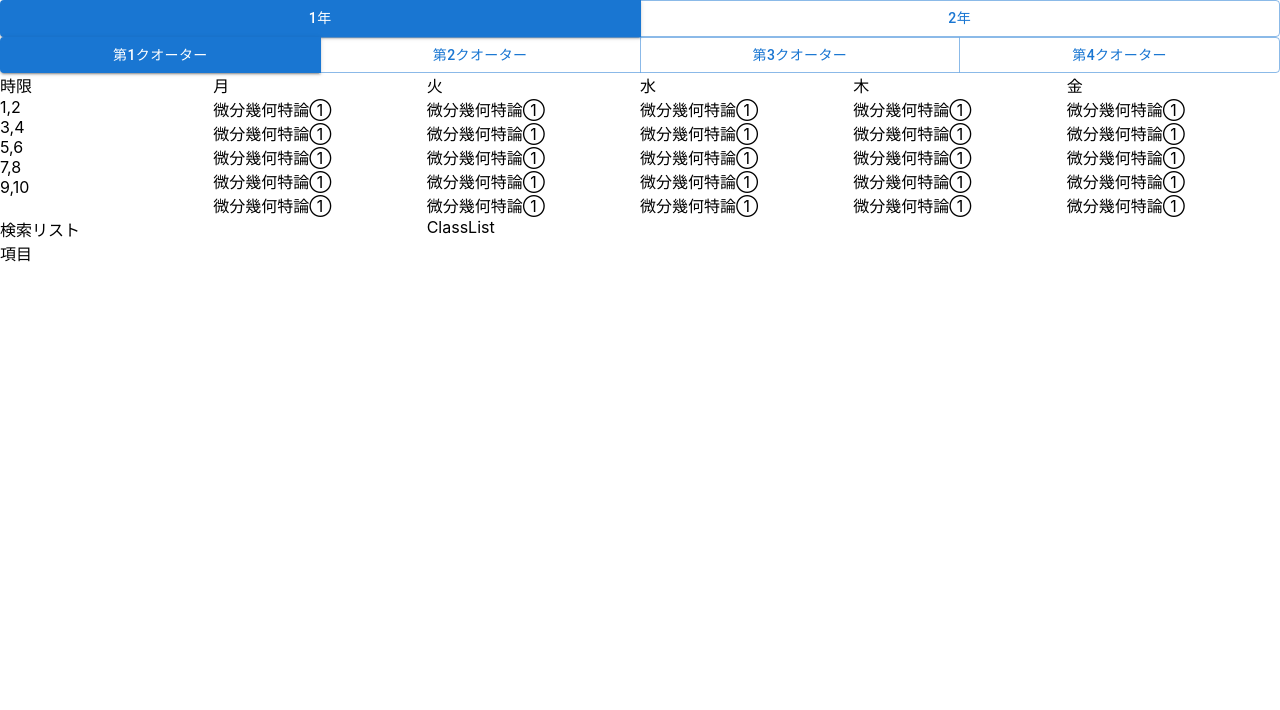
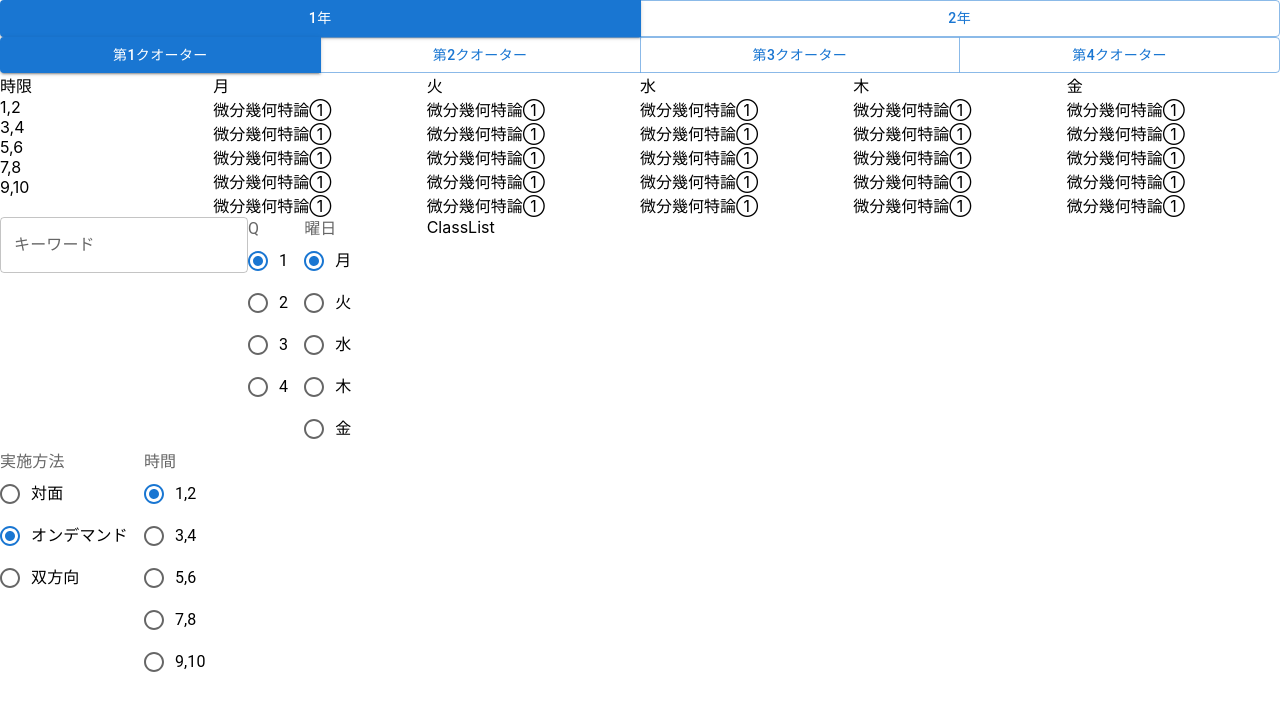
Before and after one commit to DaikiMiwa/orenotanni, a React (Create React App) app: page / in a window 1280 px wide. Shown: the top 710 px of the page. Built offline with nearby package versions, Linux system fonts and the light colour scheme.

Commit message:
feat: add class selector briefly

```diff
--- a/src/components/ClassSelector.tsx
+++ b/src/components/ClassSelector.tsx
@@ -1,18 +1,121 @@
-import React from "react";
-import { Grid } from "@mui/material"
+import React, { useState } from "react";
+import { Grid, RadioGroup, FormControl, FormLabel, FormControlLabel, Radio, TextField } from "@mui/material"
+import { ClassStyle, ClassStyleType, Grade, Quarter, QuarterType, TimeSlot, Week, WeekType, TimeSlotType } from "../ClassTypes";
 
-const ClassSelector = ()=> {
+const ClassSelector = () => {
+
+    type SearchCondition = {
+        name: string,
+        quarter: Quarter,
+        dayoftheweek: Week,
+        way: ClassStyle,
+        time: TimeSlot,
+        isSuurikamoku: boolean,
+    };
+
+    const initialSearchCondition: SearchCondition = {
+        name: "",
+        quarter: Quarter.First,
+        dayoftheweek: Week.Mon,
+        way: ClassStyle.Ondemand,
+        time: TimeSlot.First,
+        isSuurikamoku: false,
+    };
+
+    const [searchCondition, setSearchCondition] = useState(initialSearchCondition)
+
     return (
         <Grid container>
-            <Grid item xs ={12}>
-                <div>
-                    検索リスト
-                </div>
-            </Grid>
-            <Grid item xs = {12}>
-                <div>
-                    項目
-                </div>
+            <Grid item xs={12}>
+                <TextField
+                    id="outlined-basic"
+                    label="キーワード"
+                    variant="outlined"
+                    value={searchCondition.name}
+                    onChange={(e) => {
+                        setSearchCondition({ ...searchCondition, name: e.target.value })
+                    }}
+                />
+                <FormControl>
+                    <FormLabel id="demo-radio-buttons-group-label">Q</FormLabel>
+                    <RadioGroup
+                        aria-labelledby="demo-radio-buttons-group-label"
+                        defaultValue={Quarter.First}
+                        name="quarter-buttons-group"
+                        onChange={(e) => {
+                            setSearchCondition({ ...searchCondition, quarter: Number(e.target.value) as Quarter })
+                        }}
+                    >
+                        {QuarterType.map((quarter) => {
+                            return (
+                                <FormControlLabel value={quarter} control={<Radio />} label={quarter} />
+                            )
+                        })}
+                    </RadioGroup>
+                </FormControl>
+
+                <FormControl>
+                    <FormLabel id="demo-radio-buttons-group-label">曜日</FormLabel>
+                    <RadioGroup
+                        aria-labelledby="demo-radio-buttons-group-label"
+                        defaultValue={Week.Mon}
+                        name="quarter-buttons-group"
+                        onChange={(e) => {
+                            setSearchCondition({ ...searchCondition, dayoftheweek: e.target.value as Week })
+                        }}
+                    >
+                        {
+                            WeekType.map((week) => {
+                                return (
+                                    <FormControlLabel value={week} control={<Radio />} label={week} />
+                                )
+                            })
+
+                        }
+                    </RadioGroup>
+                </FormControl>
+
+                <FormControl>
+                    <FormLabel id="demo-radio-buttons-group-label">実施方法</FormLabel>
+                    <RadioGroup
+                        aria-labelledby="demo-radio-buttons-group-label"
+                        defaultValue={ClassStyle.Ondemand}
+                        name="quarter-buttons-group"
+                        onChange={(e) => {
+                            setSearchCondition({ ...searchCondition, way: e.target.value as ClassStyle })
+                        }}
+                    >
+                        {
+                            ClassStyleType.map((style) => {
+                                return (
+                                    <FormControlLabel value={style} control={<Radio />} label={style} />
+                                )
+                            })
+
+                        }
+                    </RadioGroup>
+                </FormControl>
+
+                <FormControl>
+                    <FormLabel id="demo-radio-buttons-group-label">時間</FormLabel>
+                    <RadioGroup
+                        aria-labelledby="demo-radio-buttons-group-label"
+                        defaultValue={TimeSlot.First}
+                        name="quarter-buttons-group"
+                        onChange={(e) => {
+                            setSearchCondition({ ...searchCondition, time: e.target.value as TimeSlot })
+                        }}
+                    >
+                        {
+                            TimeSlotType.map((time) => {
+                                return (
+                                    <FormControlLabel value={time} control={<Radio />} label={time} />
+                                )
+                            })
+
+                        }
+                    </RadioGroup>
+                </FormControl>
             </Grid>
         </Grid>
     )
```
